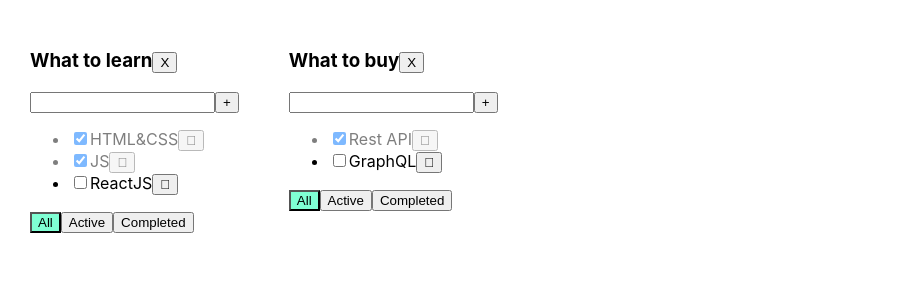
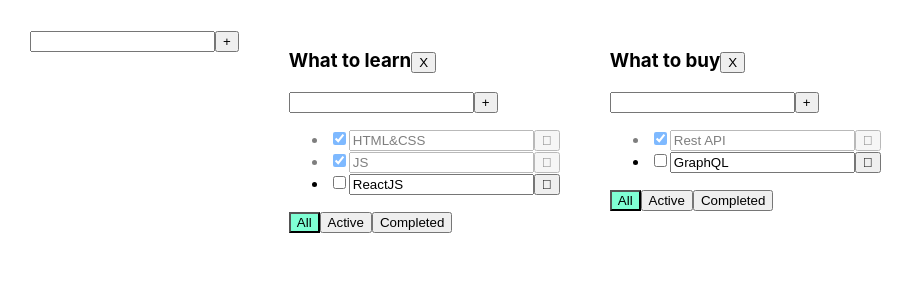
Before and after one commit to genamontana/3-todolist, a React (Create React App) app: page / in a window 1280 px wide. Shown: the top 300 px of the page, without its empty margins (0-914 px from the left). Built offline with nearby package versions, Linux system fonts and the light colour scheme.

Commit message:
06 Tuesday (Редактирование update)

```diff
--- a/src/App.tsx
+++ b/src/App.tsx
@@ -2,6 +2,7 @@ import React, {useState} from 'react';
 import {v1} from 'uuid';
 import './App.css';
 import {Todolist} from './Todolist';
+import AddItemForm from './AddItemForm';
 
 export type FilterValuesType = 'all' | 'active' | 'completed'
 export type TaskType = {
@@ -10,7 +11,7 @@ export type TaskType = {
     isDone: boolean
 }
 type TasksStateType = {
-    [key:string]:TaskType[]
+    [key: string]: TaskType[]
 }
 export type TodolistType = {
     id: string
@@ -44,6 +45,7 @@ function App() {
         tasks[todoListId] = todoListTasks.filter(task => task.id !== id)
         setTasks({...tasks})
     }
+
     function changeFilter(value: FilterValuesType, todoListId: string) {
         let todoList = todoLists.find(tl => tl.id === todoListId)
         if (todoList) {
@@ -51,12 +53,14 @@ function App() {
             setTodoLists([...todoLists])
         }
     }
+
     function addTask(title: string, todoListId: string) {
         let task = {id: v1(), title: title, isDone: false}
         let todoListTasks = tasks[todoListId]
-        tasks[todoListId]=[task,...todoListTasks]
+        tasks[todoListId] = [task, ...todoListTasks]
         setTasks({...tasks})
     }
+
     function changeTaskStatus(id: string, isDone: boolean, todoListId: string) {
         let todoListTasks = tasks[todoListId]
         let task = todoListTasks.find(t => t.id === id)
@@ -65,14 +69,23 @@ function App() {
             setTasks({...tasks})
         }
     }
+
     function removeTodoList(id: string) {
-        setTodoLists(todoLists.filter(tl=>tl.id !== id))
+        setTodoLists(todoLists.filter(tl => tl.id !== id))
         delete tasks[id]
         setTasks({...tasks})
     }
 
+    function addTodoLists(title: string) {
+        let newTodoListId = v1()
+        let newTodoList: TodolistType = {id: newTodoListId, title: title, filter: 'all'}
+        setTodoLists([newTodoList, ...todoLists])
+        setTasks({...tasks, [newTodoListId]: []})
+    }
+
     return (
         <div className="App">
+            <AddItemForm addItem={addTodoLists}/>
             {
                 todoLists.map(tl => {
                     let allTodoListTasks = tasks[tl.id]
--- /dev/null
+++ b/src/EditableSpan.tsx
@@ -0,0 +1,20 @@
+import React, {useState} from 'react';
+
+type EditableSpanPropsType = {
+    title: string
+}
+
+
+const EditableSpan = (props: EditableSpanPropsType) => {
+    const [editMode, setEditMode] = useState(true)
+
+    const activateEditMode = () => {
+
+    }
+
+    return editMode
+        ? <input value={props.title}/>
+        : <span onDoubleClick={activateEditMode}>{props.title}</span>
+};
+
+export default EditableSpan;
--- a/src/Todolist.tsx
+++ b/src/Todolist.tsx
@@ -1,5 +1,7 @@
 import React, {KeyboardEvent, ChangeEvent, useState} from 'react';
 import {FilterValuesType, TaskType} from './App';
+import AddItemForm from './AddItemForm';
+import EditableSpan from './EditableSpan';
 
 
 type TodolistPropsType = {
@@ -17,27 +19,8 @@ type TodolistPropsType = {
 
 export function Todolist(props: TodolistPropsType) {
 
-    const [title, setTitle] = useState<string>('')
-    const [error, setError] = useState<string | null>(null)
-
-
-    const addTask = () => {
-        if (title.trim() !== '') {
-            props.addTask(title.trim(), props.id)
-            setTitle('')
-        } else {
-            setError('Title is required')
-        }
-
-    }
-    const onChangeHandler = (e: ChangeEvent<HTMLInputElement>) => {
-        setTitle(e.currentTarget.value)
-    }
-    const onKeyPressHandler = (e: KeyboardEvent<HTMLInputElement>) => {
-        setError(null)
-        if (e.key === 'Enter') {
-            addTask()
-        }
+    const addTask = (title: string) => {
+        props.addTask(title, props.id)
     }
     const onAllClickHandler = () => {
         props.changeFilter('all', props.id)
@@ -48,7 +31,7 @@ export function Todolist(props: TodolistPropsType) {
     const onCompletedClickHandler = () => {
         props.changeFilter('completed', props.id)
     }
-    const onRemoveTodoListHandler = () => {
+    const removeTodoList = () => {
         props.removeTodoList(props.id)
     }
 
@@ -56,17 +39,9 @@ export function Todolist(props: TodolistPropsType) {
         <div>
             <h3>
                 {props.title}
-                <button onClick={onRemoveTodoListHandler}>X</button>
+                <button onClick={removeTodoList}>X</button>
             </h3>
-
-            <div>
-                <input value={title}
-                       onChange={onChangeHandler}
-                       onKeyPress={onKeyPressHandler}
-                       className={error ? 'error' : ''}/>
-                <button onClick={addTask}>+</button>
-                {error && <div className={'error-message'}>{error}</div>}
-            </div>
+            <AddItemForm addItem={addTask}/>
             <ul>
 
                 {
@@ -84,11 +59,11 @@ export function Todolist(props: TodolistPropsType) {
                                        checked={t.isDone}
                                        onChange={onChangeHandler}
                                 />
-                                <span>{t.title}</span>
+                                <EditableSpan title={t.title}/>
                                 <button onClick={onClickHandler}>
-                                </button>
-                            </li>
-                        )
+                            </button>
+                    </li>
+                    )
                     })
 
                 }
```
